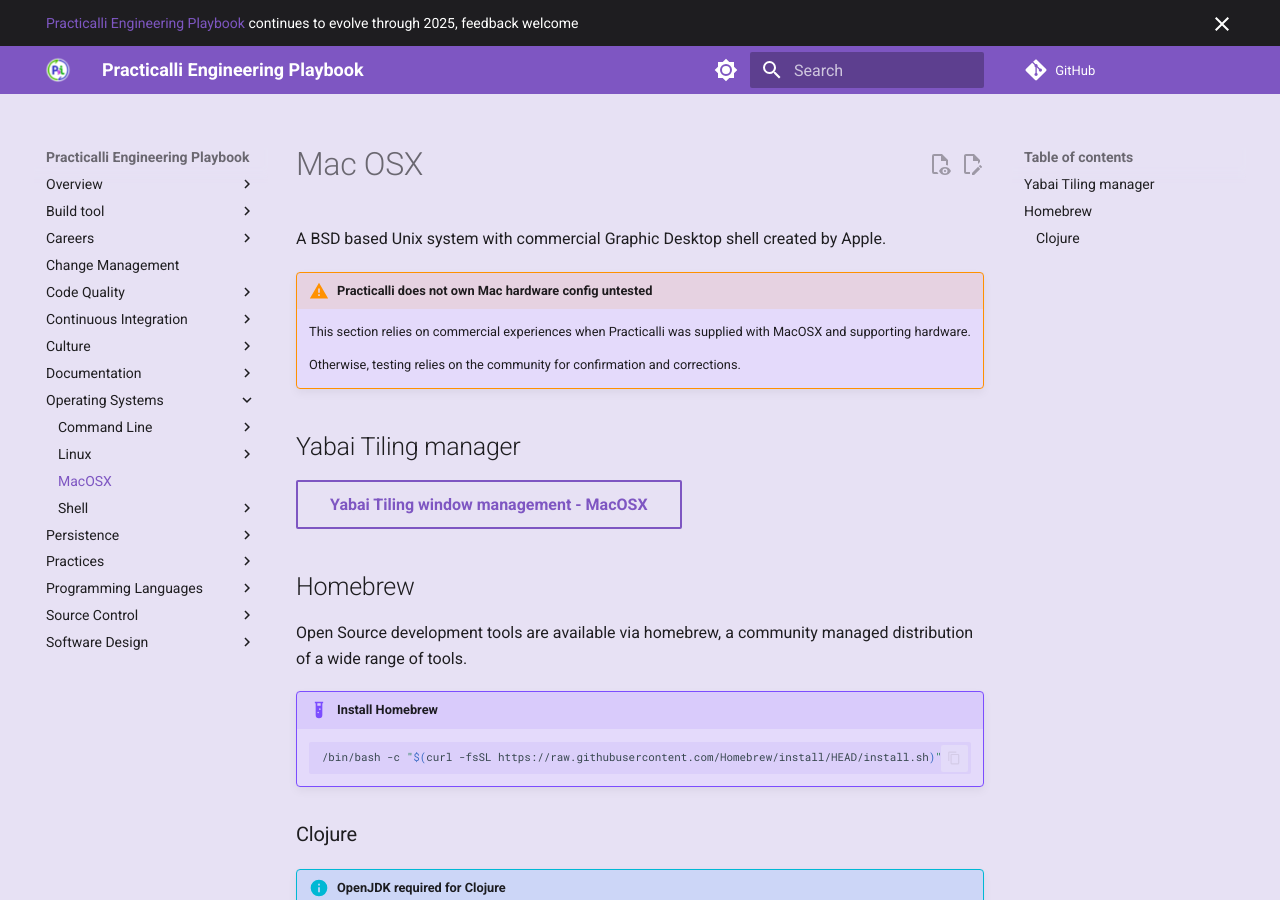
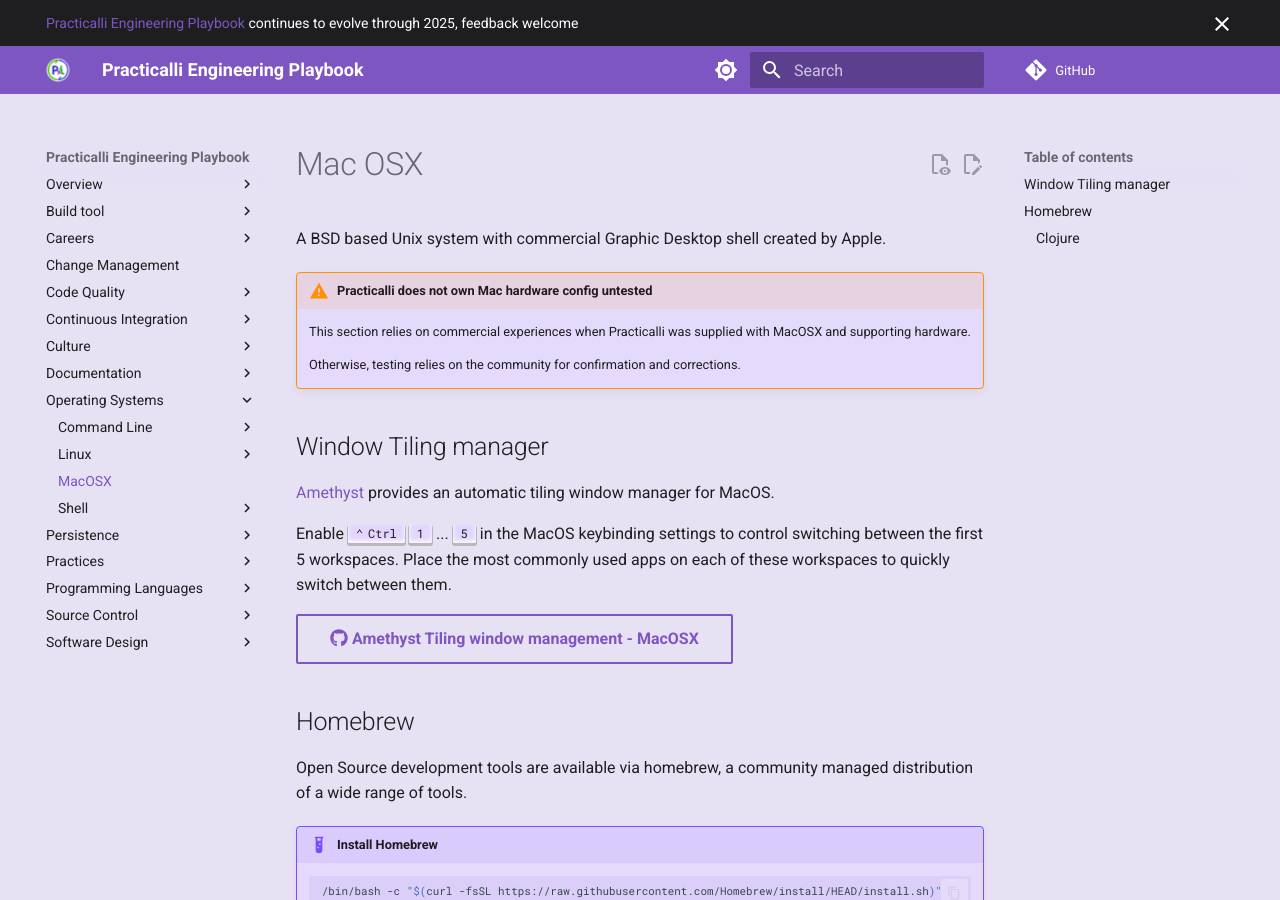
Before and after one commit to practicalli/engineering-playbook, an MkDocs documentation site: the page built from docs/os/macosx.md, in a window 1280 px wide and 900 px high. Built offline with MkDocs 1.6.1 and Material for MkDocs 9.7.7, drawn with Linux system fonts in a browser that asks for light colours; plug-ins that fetch from the network failed and are left out; comment, search, counter and statistics services are not loaded.

Commit message:
os: brief note on Amethyst tiling manger for macos
Resolve #28

```diff
--- a/docs/os/macosx.md
+++ b/docs/os/macosx.md
@@ -8,9 +8,13 @@
     Otherwise, testing relies on the community for confirmation and corrections.
 
 
-## Yabai Tiling manager
+## Window Tiling manager
 
-[Yabai Tiling window management - MacOSX](https://github.com/koekeishiya/yabai){target=_blank .md-button}
+[Amethyst](https://ianyh.com/amethyst/){target=_blank} provides an automatic tiling window manager for MacOS.
+
+Enable ++ctrl++ ++1++ ... ++5++ in the MacOS keybinding settings to control switching between the first 5 workspaces. Place the most commonly used apps on each of these workspaces to quickly switch between them.
+
+[:fontawesome-brands-github: Amethyst Tiling window management - MacOSX](https://github.com/ianyh/Amethyst){target=_blank .md-button}
 
 
 ## Homebrew
```
